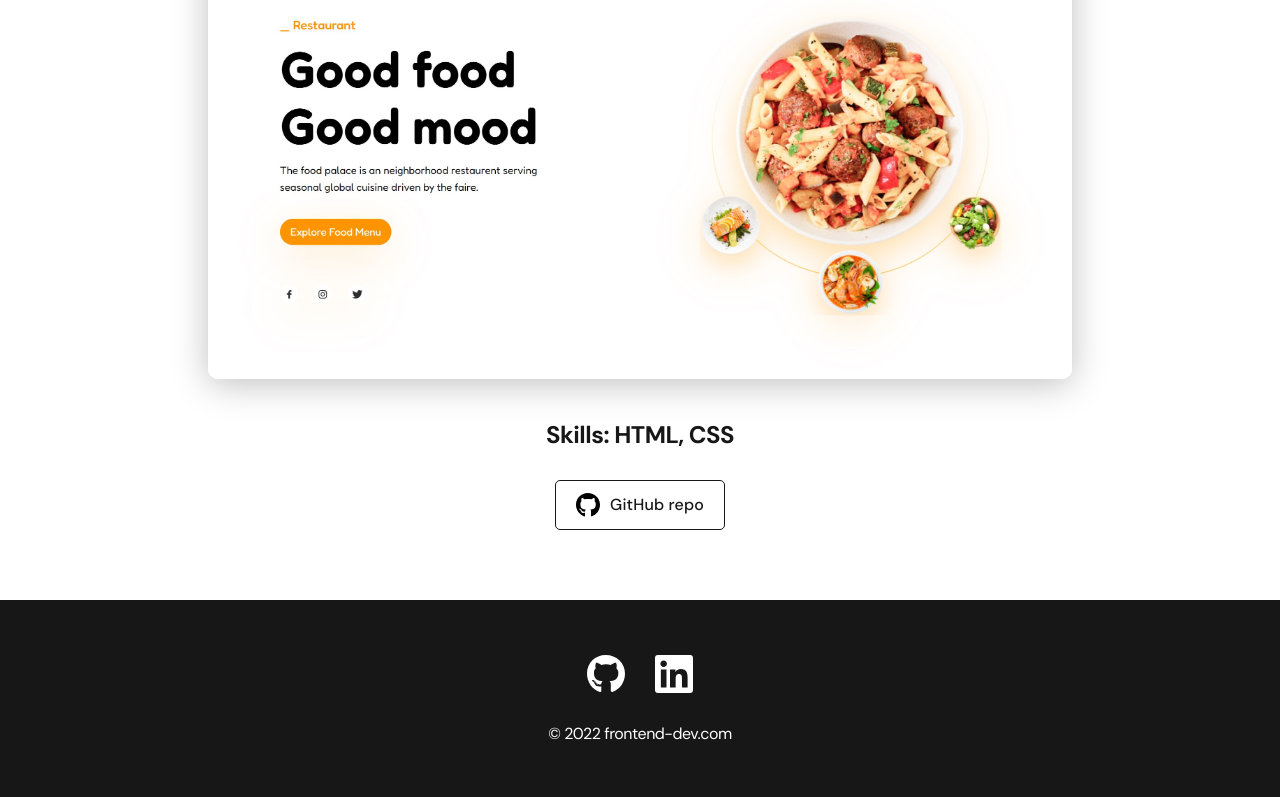
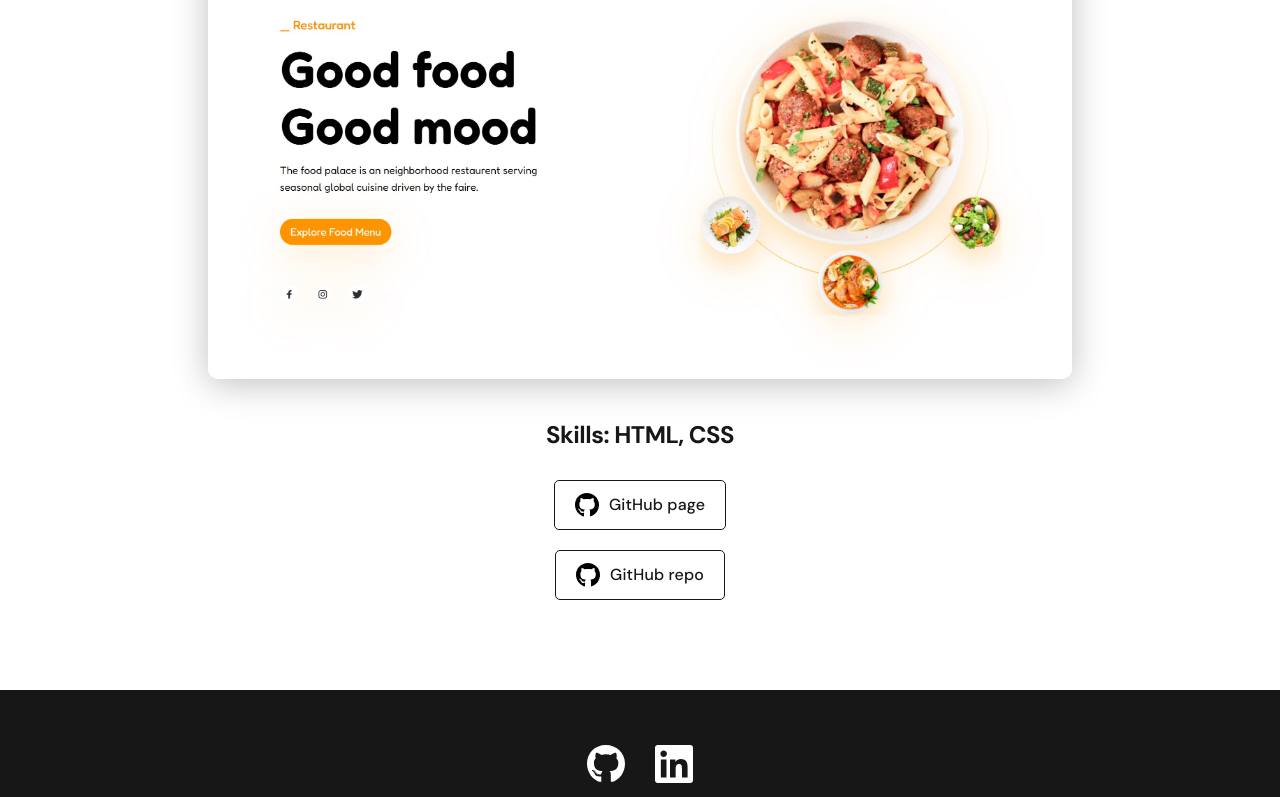
Before and after one commit to MadNake/DemoPortfolio, a React (Vite) app: page /project/0 in a window 1280 px wide. Shown: the part 404-1201 px from the top of the page. Built offline with nearby package versions, Linux system fonts and the light colour scheme.

Commit message:
added links to repo

```diff
--- a/src/components/Project/Project.jsx
+++ b/src/components/Project/Project.jsx
@@ -18,6 +18,10 @@ const Project = () => {
 				<p className={s.skills}>{`Skills: ${project.skills}`}</p>
 				<a target="blank" className={s.gitHub__Link} href={`${project.href}`}>
 					<img className={s.gitHub__icon} src="/./DemoPortfolio/gitHub_black.svg" alt="gitHub icon" />
+					GitHub page
+				</a>
+				<a target="blank" className={s.gitHub__Link} href={`${project.gitHubSrc}`}>
+					<img className={s.gitHub__icon} src="/./DemoPortfolio/gitHub_black.svg" alt="gitHub icon" />
 					GitHub repo
 				</a>
 			</div>
--- a/src/components/Project/Project.module.css
+++ b/src/components/Project/Project.module.css
@@ -39,6 +39,7 @@
 	align-items: center;
 	padding: 12px 20px;
 	column-gap: 10px;
+	margin-bottom: 20px;
 
 	color: var(--black);
 	background-color: var(--white);
--- a/src/helpers/projectsList.js
+++ b/src/helpers/projectsList.js
@@ -1,10 +1,10 @@
 	const data = [
 		// { id: 0, title: "Gaming streaming portal", img: "/./DemoPortfolio/gamingStreamingPortal.png", skills: "React, Node.js, MongoDB" },
-		{ id: 0, title: "f.palace", img: "/./DemoPortfolio/07.jpg", skills: "HTML, CSS", href: "https://madnake.github.io/f.palace/" },
+		{ id: 0, title: "f.palace", img: "/./DemoPortfolio/07.jpg", skills: "HTML, CSS", href: "https://madnake.github.io/f.palace/", gitHubSrc:"https://github.com/MadNake/f.palace" },
 		// { id: 1, title: "Video service", img: "/./DemoPortfolio/videoService.png", skills: "React, Node.js, MongoDB" },
-		{ id: 1, title: "Agancy", img: "/./DemoPortfolio/08.jpg", skills: "HTML, SCSS, JavaScript", href:"https://madnake.github.io/Agancy/" },
+		{ id: 1, title: "Agancy", img: "/./DemoPortfolio/08.jpg", skills: "HTML, SCSS, JavaScript", href:"https://madnake.github.io/Agancy/", gitHubSrc:"https://github.com/MadNake/Agancy" },
 		// { id: 2, title: "Video portal", img: "/./DemoPortfolio/videoPortal.png", skills: "React, Node.js, MongoDB" },
-		{ id: 2, title: "Top 250 IMDB Films", img: "/./DemoPortfolio/09.jpg", skills: "HTML, CSS, JavaScript", href:"https://madnake.github.io/SPA-test/" },
+		{ id: 2, title: "Top 250 IMDB Films", img: "/./DemoPortfolio/09.jpg", skills: "HTML, CSS, JavaScript", href:"https://madnake.github.io/SPA-test/", gitHubSrc:"https://github.com/MadNake/SPA-test" },
 		// { id: 3, title: "Dating app", img: "/./DemoPortfolio/datingApp.png", skills: "React, Node.js, MongoDB" },
 		// { id: 4, title: "Landing", img: "/./DemoPortfolio/landing.png", skills: "React, Node.js, MongoDB" },
 		// { id: 5, title: "Gaming community", img: "/./DemoPortfolio/gamingCommunity.png", skills: "React, Node.js, MongoDB" },
```
